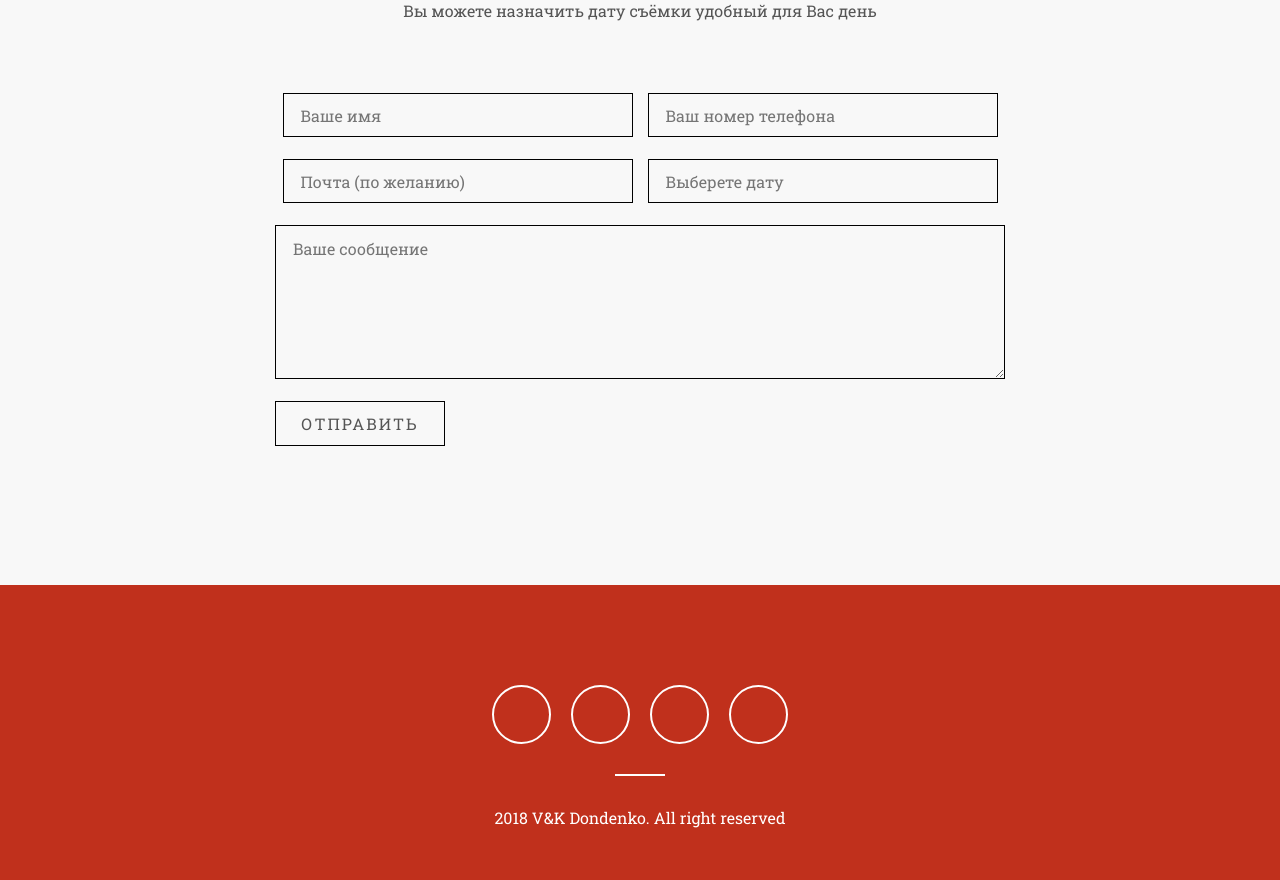
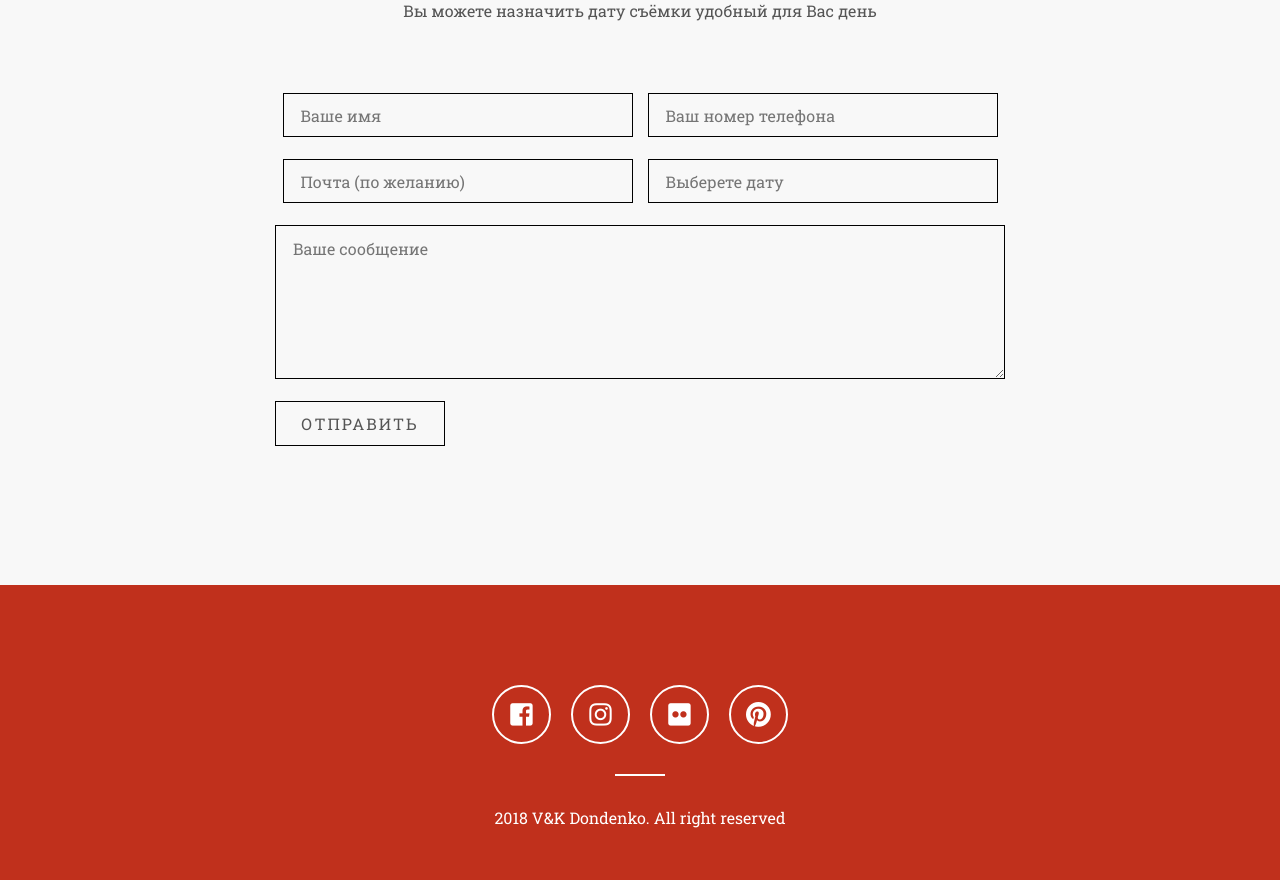
Before and after one commit to gregtlv/dndnko, a plain HTML site: page index.html in a window 1280 px wide. Shown: the part 3995-4875 px from the top of the page. Drawn offline with nearby package versions, Linux system fonts and the light colour scheme; some packages are replaced by stand-ins of ours; a script that the page names is missing.

Commit message:
index.html
something

```diff
--- a/index.html
+++ b/index.html
@@ -276,10 +276,10 @@
 <footer>
 
 		<ul class="footer-social">
-			<a href="https://www.facebook.com/vk.dondenko/" target="_blank"><li><i class="fa fa-facebook-square"></i></li></a>
-			<a href="https://www.instagram.com/vk_dondenko/" target="_blank"><li><i class="fa fa-instagram"></i></li></a>
-			<a href=""><li><i class="fa fa-flickr"></i></li></a>
-			<a href=""><li><i class="fa fa-pinterest"></i></li></a>
+			<a href="https://www.facebook.com/vk.dondenko/" target="_blank"><li><i class="fab fa-facebook-square"></i></li></a>
+			<a href="https://www.instagram.com/vk_dondenko/" target="_blank"><li><i class="fab fa-instagram"></i></li></a>
+			<a href=""><li><i class="fab fa-flickr"></i></li></a>
+			<a href=""><li><i class="fab fa-pinterest"></i></li></a>
 		</ul>
 		<hr class="footer-hr" width="50px">
 		<p>2018 V&K Dondenko. All right reserved</p>
```
